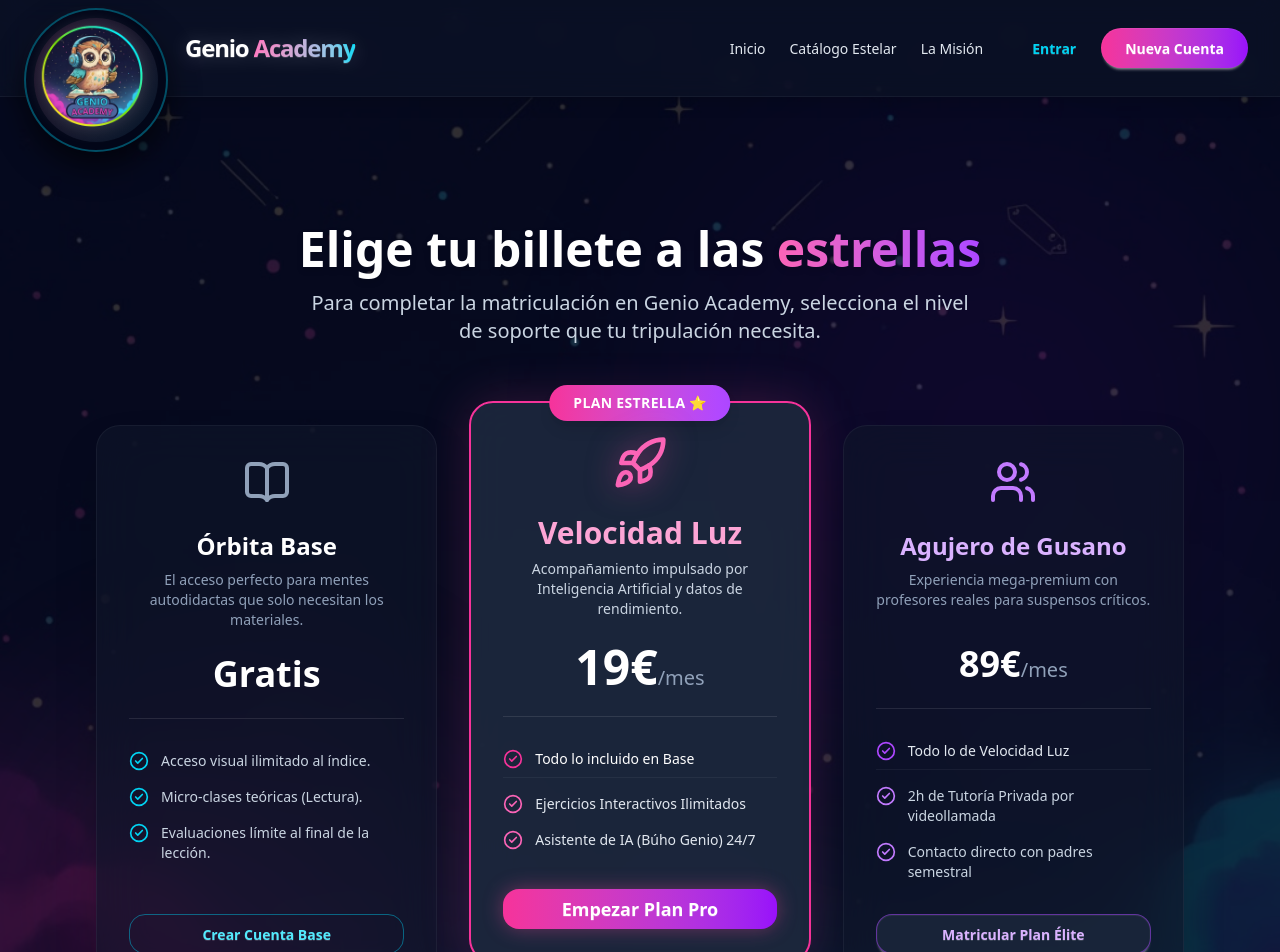
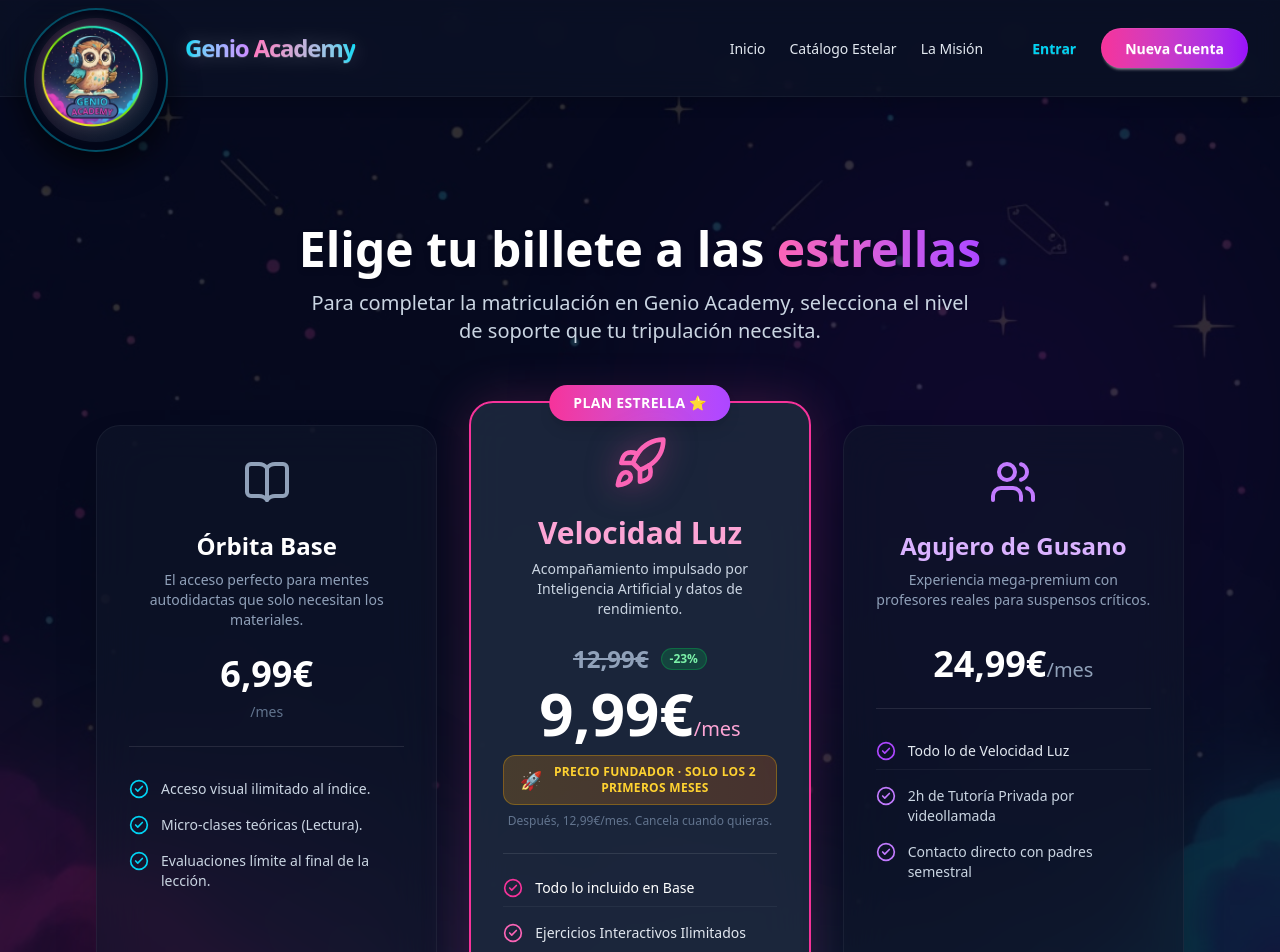
Before and after one commit to Cristina2M/GenioAcademy, a React app in the folder frontend/: page /register in a window 1280 px wide. Shown: the top 952 px of the page. Built offline with nearby package versions, Linux system fonts and the light colour scheme; the HTML template or start-up script is replaced by a standard one.

Commit message:
Precios actualizados, precio fundador, correcciones de bugs y mejoras de UI

```diff
--- a/frontend/src/components/Navbar.jsx
+++ b/frontend/src/components/Navbar.jsx
@@ -30,7 +30,7 @@ export default function Navbar() {
         </Link>
 
         <Link to={user ? "/dashboard" : "/"} className="btn btn-ghost hover:bg-transparent h-auto py-2 px-2 hidden sm:flex">
-          <span className="font-extrabold text-2xl tracking-tighter text-white drop-shadow-[0_0_10px_rgba(255,255,255,0.2)]">Genio <span className="bg-clip-text text-transparent bg-gradient-to-r from-pink-400 to-cyan-400">Academy</span></span>
+          <span className="font-extrabold text-2xl tracking-tighter drop-shadow-[0_0_10px_rgba(255,255,255,0.2)]"><span className="bg-clip-text text-transparent bg-gradient-to-r from-cyan-400 to-purple-400">Genio</span> <span className="bg-clip-text text-transparent bg-gradient-to-r from-pink-400 to-cyan-400">Academy</span></span>
         </Link>
       </div>
 
--- a/frontend/src/pages/Courses.jsx
+++ b/frontend/src/pages/Courses.jsx
@@ -1,5 +1,6 @@
 import { useState, useEffect } from 'react';
 import { BookOpen, Star } from 'lucide-react';
+import axiosInstance from '../api/axios';
 
 // ==========================================
 // PÁGINA: Catálogo Estelar (Courses.jsx)
@@ -8,45 +9,24 @@ import { BookOpen, Star } from 'lucide-react';
 // y mostrarlos secuencialmente divididos por Categorías y Niveles.
 
 export default function Courses() {
-  // --- ESTADOS LOCALES (Hooks de React) ---
-  // Utilizamos useState para manejar el almacenamiento de datos dinámicos.
-  // 1. categories: Almacena la lista de categorías traída desde la API. Empieza como un array vacío [].
   const [categories, setCategories] = useState([]);
-  // 2. loading: Controla si mostramos el icono de carga. Empieza en "true" porque al entrar a la página, estamos cargando.
   const [loading, setLoading] = useState(true);
-  // 3. error: Guarda cualquier mensaje de error si la petición al servidor falla. Empieza en null (sin error).
   const [error, setError] = useState(null);
 
-  // --- EFECTO SECUNDARIO (Llamada a la API) ---
-  // useEffect se ejecuta automáticamente cuando el componente se monta por primera vez en la pantalla.
-  // El último argumento [] (array de dependencias vacío) le dice a React que ejecute esto SOLO UNA VEZ.
   useEffect(() => {
-    // Definimos una función asíncrona (async) porque dependemos de la respuesta de un servidor externo por internet
     const fetchCourses = async () => {
       try {
-        // Bloque TRY: Intentamos conectar con la base de datos a través de nuestro endpoint público
-        const response = await fetch('http://localhost:8000/api/courses/categories/');
-
-        // Comprobamos si el código de estado HTTP es algo distinto a un éxito (ej: 404, 500)
-        if (!response.ok) {
-          throw new Error('Se perdió la conexión de telemetría con el servidor galáctico');
-        }
-
-        // Parseamos el texto en crudo de la red convirtiéndolo a un objeto JSON usable en JavaScript
-        const data = await response.json();
-        // Guardamos los datos reales en el estado
-        setCategories(data);
+        // Usamos axiosInstance (no fetch nativo) para enviar el JWT automáticamente.
+        // Esto permite que el backend calcule is_locked e is_completed correctamente.
+        const response = await axiosInstance.get('courses/categories/');
+        setCategories(response.data);
       } catch (err) {
-        // Bloque CATCH: Si la red se cae, el fetch fallará y atraparemos el error aquí
-        setError(err.message);
+        setError(err.message || 'Se perdió la conexión de telemetría con el servidor galáctico');
       } finally {
-        // Bloque FINALLY: Independientemente de si fue un éxito o un error, hemos terminado la petición.
-        // Apagamos la pantalla de carga ("loading" pasa a ser falso).
         setLoading(false);
       }
     };
 
-    // Al definir la función asíncrona arriba, no olvidemos invocarla para que suceda la magia.
     fetchCourses();
   }, []);
 
--- a/frontend/src/pages/Login.jsx
+++ b/frontend/src/pages/Login.jsx
@@ -86,7 +86,6 @@ export default function Login() {
               <div className="form-control">
                 <label className="label py-1">
                   <span className="label-text text-slate-300 font-semibold text-sm tracking-wide">Contraseña secreta</span>
-                  <a href="#" className="label-text-alt text-cyan-400 hover:text-cyan-300 transition-colors">¿Contraseña olvidada?</a>
                 </label>
                 <div className="relative">
                   <div className="absolute inset-y-0 left-0 pl-4 flex items-center pointer-events-none text-slate-400">
--- a/frontend/src/pages/Mission.jsx
+++ b/frontend/src/pages/Mission.jsx
@@ -132,7 +132,7 @@ export default function Mission() {
               <h3 className="text-2xl font-bold text-white mb-2">Órbita Base</h3>
               <p className="text-slate-400 mb-6 min-h-[50px]">El acceso perfecto para mentes autodidactas que solo necesitan los materiales.</p>
               <div className="text-4xl font-black text-white mb-8 border-b border-white/10 pb-6 w-full">
-                Gratis <span className="text-sm font-normal text-slate-500 block mt-2">Para siempre</span>
+                6,99€<span className="text-sm font-normal text-slate-500 block mt-2">/mes</span>
               </div>
               <ul className="space-y-4 mb-8 text-left w-full text-sm">
                 <li className="flex items-start gap-3 text-slate-300"><CheckCircle2 className="w-5 h-5 text-cyan-400 flex-shrink-0" /> Acceso visual ilimitado al índice del Catálogo Estelar.</li>
@@ -141,7 +141,7 @@ export default function Mission() {
               </ul>
               <div className="mt-auto w-full">
                 <Link to="/register" className="btn btn-outline border-cyan-500/50 text-cyan-300 hover:bg-cyan-500 hover:text-black hover:border-cyan-400 w-full rounded-2xl">
-                  Registrar Gratis
+                  Empezar por 6,99€
                 </Link>
               </div>
             </div>
@@ -154,8 +154,19 @@ export default function Mission() {
               <Rocket className="w-14 h-14 text-pink-400 mb-6 drop-shadow-[0_0_15px_rgba(236,72,153,0.5)]" />
               <h3 className="text-3xl font-bold text-pink-300 mb-2">Velocidad Luz</h3>
               <p className="text-slate-300 mb-6 min-h-[50px]">El equilibrio perfecto: Acompañamiento impulsado por Inteligencia Artificial y datos.</p>
-              <div className="text-5xl font-black text-white mb-8 border-b border-white/10 pb-6 w-full">
-                19€<span className="text-xl text-slate-400 font-normal">/mes</span>
+              <div className="w-full border-b border-white/10 pb-6 mb-6">
+                <div className="flex items-center justify-center gap-3 mb-2">
+                  <span className="text-slate-400 line-through text-2xl font-bold">12,99€</span>
+                  <span className="bg-green-500/20 text-green-300 border border-green-500/30 text-xs font-black px-2 py-0.5 rounded-full">-23%</span>
+                </div>
+                <div className="text-6xl font-black text-white">
+                  9,99€<span className="text-xl text-pink-300 font-normal">/mes</span>
+                </div>
+                <div className="mt-3 bg-gradient-to-r from-amber-500/20 to-orange-500/20 border border-amber-400/30 rounded-xl px-4 py-2 flex items-center justify-center gap-2">
+                  <span className="text-lg">🚀</span>
+                  <span className="text-amber-300 font-black text-sm uppercase tracking-wide">Precio Fundador · Solo los 2 primeros meses</span>
+                </div>
+                <p className="text-slate-500 text-xs mt-2">Después, 12,99€/mes. Cancela cuando quieras.</p>
               </div>
               <ul className="space-y-4 mb-8 text-left w-full text-base">
                 <li className="flex items-start gap-3 text-white font-medium border-b border-white/5 pb-2"><CheckCircle2 className="w-5 h-5 text-pink-500 flex-shrink-0" /> Todo lo incluido en "Órbita Base"</li>
@@ -165,7 +176,7 @@ export default function Mission() {
               </ul>
               <div className="mt-auto w-full">
                 <Link to="/register" className="btn bg-gradient-to-r from-pink-500 to-purple-600 hover:from-pink-400 hover:to-purple-500 text-white border-none w-full rounded-2xl shadow-[0_0_20px_rgba(236,72,153,0.4)] text-lg">
-                  Suscribirse a Velocidad Luz
+                  Empezar por 9,99€
                 </Link>
               </div>
             </div>
@@ -176,7 +187,7 @@ export default function Mission() {
               <h3 className="text-2xl font-bold text-purple-300 mb-2">Agujero de Gusano</h3>
               <p className="text-slate-400 mb-6 min-h-[50px]">La experiencia mega-premium para recuperar control cuando hay suspensos críticos importantes.</p>
               <div className="text-4xl font-black text-white mb-8 border-b border-white/10 pb-6 w-full">
-                89€<span className="text-xl text-slate-400 font-normal">/mes</span>
+                24,99€<span className="text-xl text-slate-400 font-normal">/mes</span>
               </div>
               <ul className="space-y-4 mb-8 text-left w-full text-sm">
                 <li className="flex items-start gap-3 text-slate-200 font-medium border-b border-white/5 pb-2"><CheckCircle2 className="w-5 h-5 text-purple-500 flex-shrink-0" /> Todo lo incluido en "Velocidad Luz"</li>
@@ -221,7 +232,7 @@ export default function Mission() {
                 ¿Cómo sé si realmente están progresando y no perdiendo el tiempo?
               </div>
               <div className="collapse-content text-slate-400 text-lg leading-relaxed">
-                <p>En el plan central y premium, como tutor principal, recibirás notificaciones y un panel con <strong>métricas claras de tiempo útil, ejercicios aprobados y áreas de fricción</strong>. En caso de suscripción superior, un profesor humano hablará contigo rutinariamente para exponerte las mejoras metodológicas implementadas y evitar que te preocupes excesivamente la noche antes del examen escolar.</p>
+                <p>En el plan central y premium, como tutor principal, recibirás notificaciones y un panel con <strong className="text-pink-300">métricas claras de tiempo útil, ejercicios aprobados y áreas de fricción</strong>. En caso de suscripción superior, un profesor humano hablará contigo rutinariamente para exponerte las mejoras metodológicas implementadas y evitar que te preocupes excesivamente la noche antes del examen escolar.</p>
               </div>
             </div>
 
@@ -231,7 +242,7 @@ export default function Mission() {
                 ¿Sirve Genio Academy para un niño que va bien en clase o solo es para reforzar?
               </div>
               <div className="collapse-content text-slate-400 text-lg leading-relaxed">
-                <p>Es para ambos perfiles. Como Genio Academy se basa en "Cápsulas Híper-Específicas", los estudiantes sobresalientes lo utilizan de maravilla para avanzar en temas de cursos superiores o potenciar sus habilidades, saciando el aburrimiento típico que a veces sufren en la escuela presencial.</p>
+                <p>Es para ambos perfiles. Como Genio Academy se basa en <strong className="text-pink-300">"Cápsulas Híper-Específicas"</strong>, los estudiantes sobresalientes lo utilizan de maravilla para avanzar en temas de cursos superiores o potenciar sus habilidades, saciando el aburrimiento típico que a veces sufren en la escuela presencial.</p>
               </div>
             </div>
 
@@ -251,7 +262,7 @@ export default function Mission() {
               </p>
               <div className="flex flex-col sm:flex-row gap-5">
                 <Link to="/courses" className="btn bg-cyan-500 hover:bg-cyan-400 text-slate-900 border-none btn-lg px-8 rounded-2xl font-bold shadow-[0_0_30px_rgba(34,211,238,0.5)]">
-                  Explorar Catálogo de Estímulos
+                  Explorar Catálogo Estelar
                 </Link>
                 <Link to="/login" className="btn btn-outline border-indigo-400 text-indigo-300 hover:bg-indigo-500 hover:text-white btn-lg px-8 rounded-2xl shadow-[0_0_20px_rgba(79,70,229,0.3)] backdrop-blur-md">
                   Contactar con la Comandancia <ArrowRight className="ml-2 w-5 h-5"/>
--- a/frontend/src/pages/Register.jsx
+++ b/frontend/src/pages/Register.jsx
@@ -76,7 +76,7 @@ export default function Register() {
                 <h3 className="text-2xl font-bold text-white mb-2">Órbita Base</h3>
                 <p className="text-slate-400 mb-6 min-h-[50px] text-sm">El acceso perfecto para mentes autodidactas que solo necesitan los materiales.</p>
                 <div className="text-4xl font-black text-white mb-8 border-b border-white/10 pb-6 w-full">
-                  Gratis
+                  6,99€<span className="text-sm font-normal text-slate-500 block mt-2">/mes</span>
                 </div>
                 <ul className="space-y-4 mb-8 text-left w-full text-sm">
                   <li className="flex items-start gap-3 text-slate-300"><CheckCircle2 className="w-5 h-5 text-cyan-400 flex-shrink-0" /> Acceso visual ilimitado al índice.</li>
@@ -101,8 +101,19 @@ export default function Register() {
                 <Rocket className="w-14 h-14 text-pink-400 mb-6 drop-shadow-[0_0_15px_rgba(236,72,153,0.5)] group-hover:scale-110 transition-transform" />
                 <h3 className="text-3xl font-bold text-pink-300 mb-2">Velocidad Luz</h3>
                 <p className="text-slate-300 mb-6 min-h-[50px] text-sm">Acompañamiento impulsado por Inteligencia Artificial y datos de rendimiento.</p>
-                <div className="text-5xl font-black text-white mb-8 border-b border-white/10 pb-6 w-full">
-                  19€<span className="text-xl text-slate-400 font-normal">/mes</span>
+                <div className="w-full border-b border-white/10 pb-6 mb-6">
+                  <div className="flex items-center justify-center gap-3 mb-2">
+                    <span className="text-slate-400 line-through text-2xl font-bold">12,99€</span>
+                    <span className="bg-green-500/20 text-green-300 border border-green-500/30 text-xs font-black px-2 py-0.5 rounded-full">-23%</span>
+                  </div>
+                  <div className="text-6xl font-black text-white">
+                    9,99€<span className="text-xl text-pink-300 font-normal">/mes</span>
+                  </div>
+                  <div className="mt-3 bg-gradient-to-r from-amber-500/20 to-orange-500/20 border border-amber-400/30 rounded-xl px-4 py-2 flex items-center justify-center gap-2">
+                    <span className="text-lg">🚀</span>
+                    <span className="text-amber-300 font-black text-xs uppercase tracking-wide">Precio Fundador · Solo los 2 primeros meses</span>
+                  </div>
+                  <p className="text-slate-500 text-xs mt-2">Después, 12,99€/mes. Cancela cuando quieras.</p>
                 </div>
                 <ul className="space-y-4 mb-8 text-left w-full text-sm">
                   <li className="flex items-start gap-3 text-white font-medium border-b border-white/5 pb-2"><CheckCircle2 className="w-5 h-5 text-pink-500 flex-shrink-0" /> Todo lo incluido en Base</li>
@@ -111,7 +122,7 @@ export default function Register() {
                 </ul>
                 <div className="mt-auto w-full">
                   <button className="btn bg-gradient-to-r from-pink-500 to-purple-600 group-hover:from-pink-400 group-hover:to-purple-500 text-white border-none w-full rounded-2xl shadow-[0_0_20px_rgba(236,72,153,0.4)] text-lg">
-                    Empezar Plan Pro
+                    Empezar por 9,99€
                   </button>
                 </div>
               </div>
@@ -125,7 +136,7 @@ export default function Register() {
                 <h3 className="text-2xl font-bold text-purple-300 mb-2">Agujero de Gusano</h3>
                 <p className="text-slate-400 mb-6 min-h-[50px] text-sm">Experiencia mega-premium con profesores reales para suspensos críticos.</p>
                 <div className="text-4xl font-black text-white mb-8 border-b border-white/10 pb-6 w-full">
-                  89€<span className="text-xl text-slate-400 font-normal">/mes</span>
+                  24,99€<span className="text-xl text-slate-400 font-normal">/mes</span>
                 </div>
                 <ul className="space-y-4 mb-8 text-left w-full text-sm">
                   <li className="flex items-start gap-3 text-slate-200 font-medium border-b border-white/5 pb-2"><CheckCircle2 className="w-5 h-5 text-purple-500 flex-shrink-0" /> Todo lo de Velocidad Luz</li>
```
